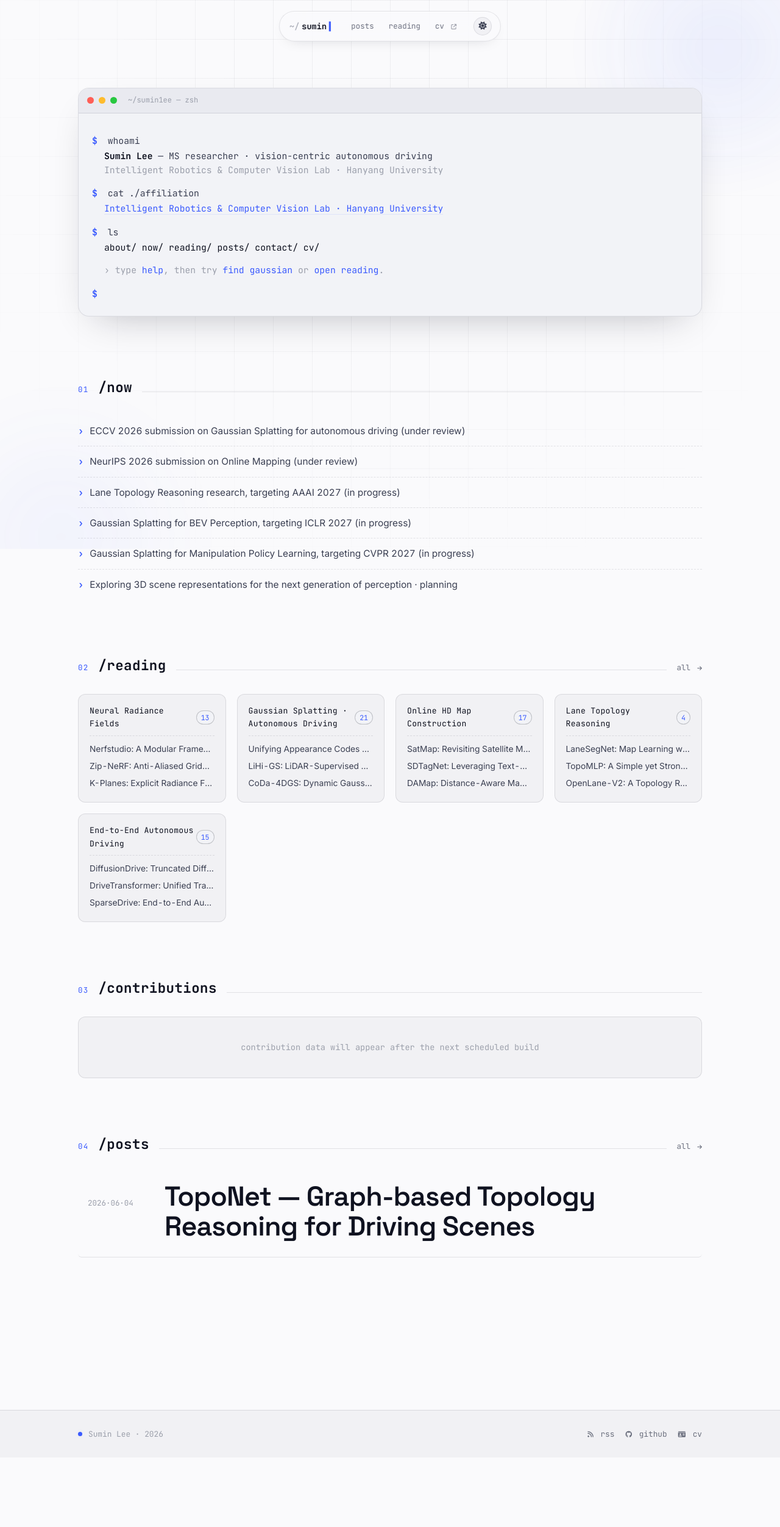
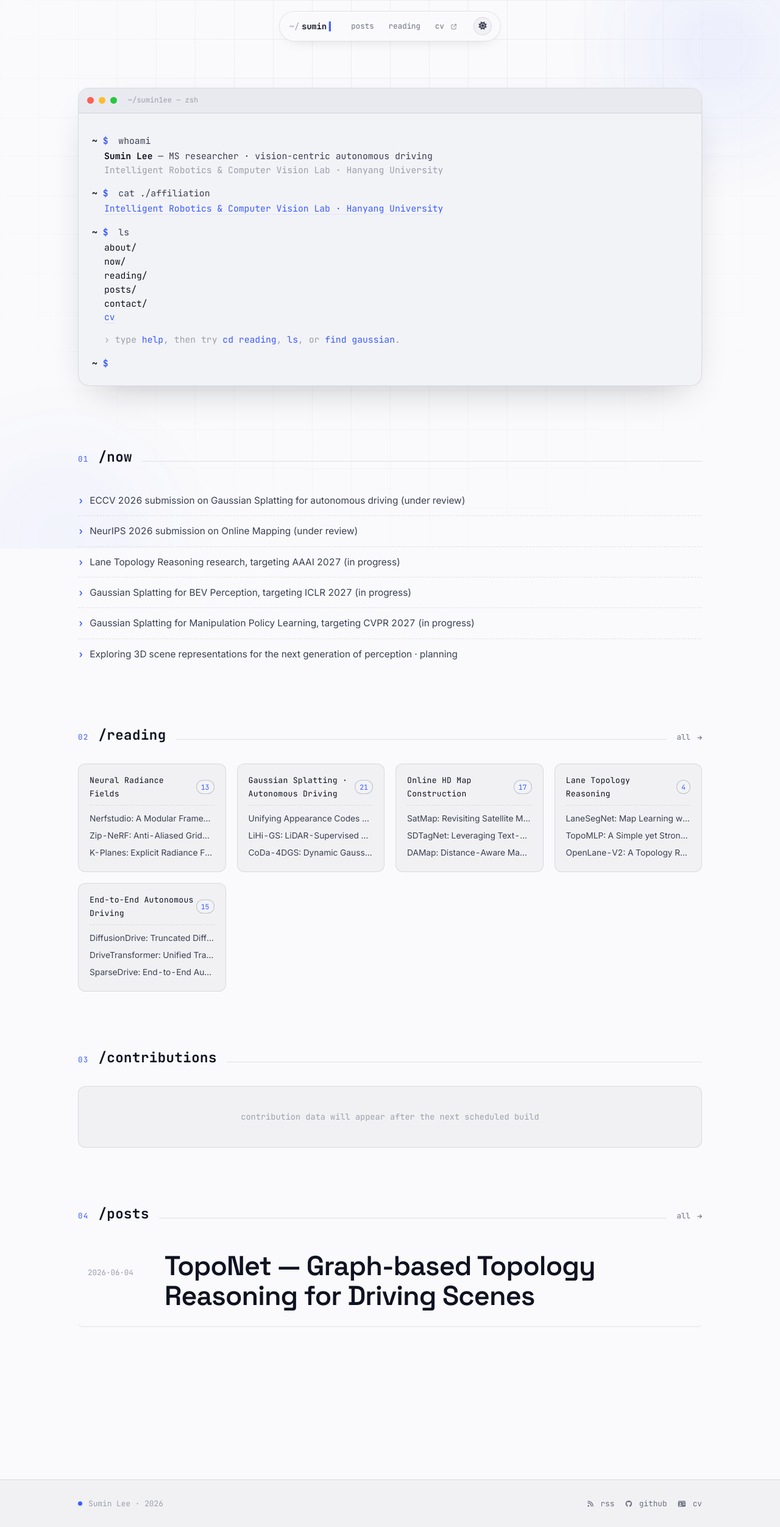
Before and after one commit to sumin1ee/sumin1ee.github.io, a Jekyll site: the page built from index.html, in a window 1280 px wide. Shown: the whole page at 61% size. Built offline with Jekyll 4.4.1, drawn with Linux system fonts in a browser that asks for light colours; the list of posts is cut into pages by our own code; before the commit the page ends 2390 px from its top, so only the background shows below that; part of the change alters nothing that is shown.

Commit message:
Terminal: cd/ls virtual filesystem, blinking caret, idempotent theme
- Shell-like prompt starting at ~/, with cd to navigate a 2-level virtual
  tree (reading/<group>/, posts/), pwd/ls reflect cwd, Tab completes dirs
- Caret actually blinks at the input via a JS-toggled .is-blinking class
- theme dark|light is idempotent ("already in X mode")

Co-Authored-By: Claude Opus 4.8 (1M context) <noreply@anthropic.com>

```diff
--- a/_layouts/home.html
+++ b/_layouts/home.html
@@ -13,7 +13,7 @@ layout: default
         <!-- intro lines populated by terminal.js -->
         <div id="term-history"></div>
         <div class="term-input-line">
-          <span class="term-prompt">$</span>
+          <span class="term-prompt"><span class="term-cwd" id="term-cwd">~</span> $</span>
           <span class="term-input-wrap">
             <input
               id="term-input"
--- a/assets/css/main.scss
+++ b/assets/css/main.scss
@@ -348,6 +348,8 @@ th { color: var(--ink-0); font-weight: 600; }
 .term-line { margin: 10px 0 0; color: var(--ink-1); }
 .term-out { margin: 2px 0 14px; padding-left: 20px; color: var(--ink-1); }
 .term-prompt { color: var(--accent); margin-right: 8px; font-weight: 700; }
+/* the ~/path segment of the prompt, shell-style */
+.term-cwd { color: var(--ink-0); font-weight: 600; }
 .term-name { color: var(--ink-0); font-weight: 600; }
 .term-out a { color: var(--accent); }
 .term-out a:hover { color: var(--accent-hover); }
--- a/assets/js/terminal.js
+++ b/assets/js/terminal.js
@@ -10,7 +10,19 @@
   const input   = document.getElementById('term-input');
   const caret   = document.getElementById('term-caret');
   const mirror  = document.getElementById('term-mirror');
+  const cwdEl   = document.getElementById('term-cwd');
   if (!body || !input) return;
+
+  // ---- Virtual filesystem & current directory ----------------------------
+  // cwd is the path below home (~), e.g. [] = ~, ['reading'] = ~/reading,
+  // ['reading','nerf'] = ~/reading/nerf. The tree is derived from INDEX in
+  // listDir()/resolveDir() once the site index has loaded.
+  let cwd = [];
+
+  const homePath = () => '~' + (cwd.length ? '/' + cwd.join('/') : '');
+
+  // Sync both the live input prompt and (re)used by writePrompt().
+  const syncPrompt = () => { if (cwdEl) cwdEl.textContent = homePath(); };
 
   // Position the block caret right after the text the user has typed so it
   // blinks where they're editing, not at the far right of the line.
@@ -33,10 +45,13 @@
       '&':'&amp;','<':'&lt;','>':'&gt;','"':'&quot;',"'":'&#39;'
     }[c]));
 
-  const writePrompt = (cmd) => {
+  // Echo a command with the prompt that was active when it ran. Pass an
+  // explicit `at` path for intro lines (which run before cwd moves).
+  const writePrompt = (cmd, at) => {
     const line = document.createElement('p');
     line.className = 'term-line';
-    line.innerHTML = `<span class="term-prompt">$</span> ${escapeHtml(cmd)}`;
+    const where = at == null ? homePath() : at;
+    line.innerHTML = `<span class="term-prompt"><span class="term-cwd">${escapeHtml(where)}</span> $</span> ${escapeHtml(cmd)}`;
     history.appendChild(line);
   };
 
@@ -57,6 +72,80 @@
 
   const clear = () => { history.innerHTML = ''; };
 
+  // ------------------------------ filesystem -----------------------------
+  // Top-level directories under ~ (cv is an external link, not a dir).
+  const TOP_DIRS = ['about', 'now', 'reading', 'posts', 'contact'];
+
+  // List the entries at a given path (array form). Returns
+  // { dirs: [...], files: [{name, url, external}] } or null if the path is
+  // not a real directory.
+  function listDir(path) {
+    if (!INDEX) return null;
+
+    // ~  →  top-level dirs
+    if (path.length === 0) {
+      return { dirs: TOP_DIRS.slice(), files: [{ name: 'cv', url: INDEX.site.author.cv, external: true }] };
+    }
+
+    const head = path[0];
+
+    if (head === 'reading') {
+      const groups = INDEX.reading || [];
+      // ~/reading  →  one dir per group id
+      if (path.length === 1) {
+        const ids = [];
+        const seen = {};
+        groups.forEach((r) => { if (!seen[r.group]) { seen[r.group] = 1; ids.push(r.group); } });
+        return { dirs: ids, files: [] };
+      }
+      // ~/reading/<group>  →  the papers in that group as files
+      if (path.length === 2) {
+        const g = path[1];
+        const items = groups.filter((r) => r.group === g);
+        if (items.length === 0) return null;
+        return { dirs: [], files: items.map((r) => ({ name: r.title, url: r.url, external: true })) };
+      }
+      return null;
+    }
+
+    if (head === 'posts') {
+      if (path.length === 1) {
+        return { dirs: [], files: (INDEX.posts || []).map((p) => ({ name: p.title, url: p.url })) };
+      }
+      return null;
+    }
+
+    // about / now / contact are leaf dirs whose `cat` text is their listing.
+    if (path.length === 1 && (head === 'about' || head === 'now' || head === 'contact')) {
+      return { dirs: [], files: [], leaf: head };
+    }
+
+    return null;
+  }
+
+  // Resolve a `cd` target (relative to cwd) into a new path array, or null
+  // if it isn't a directory. Supports ., .., ~, /, and nested a/b segments.
+  function resolveDir(arg) {
+    let path;
+    let rest;
+    const a = arg.trim();
+
+    if (a === '' || a === '~' || a === '/') return [];
+    if (a.startsWith('~/')) { path = []; rest = a.slice(2); }
+    else if (a.startsWith('/')) { path = []; rest = a.slice(1); }
+    else { path = cwd.slice(); rest = a; }
+
+    const segs = rest.split('/').filter((s) => s.length > 0);
+    for (const seg of segs) {
+      if (seg === '.') continue;
+      if (seg === '..') { path.pop(); continue; }
+      const here = listDir(path);
+      if (!here || here.dirs.indexOf(seg) === -1) return null;
+      path.push(seg);
+    }
+    return path;
+  }
+
   // ------------------------------ commands -------------------------------
   const commands = {
     help: () => {
@@ -64,7 +153,8 @@
         ['help',           'show this help'],
         ['whoami',         'who runs this place'],
         ['pwd',            'print working directory'],
-        ['ls',             'list site sections'],
+        ['ls [dir]',       'list the current (or given) directory'],
+        ['cd <dir>',       'change directory — try cd reading, cd .., cd ~'],
         ['cat <file>',     'read a section: about, contact, now, affiliation'],
         ['find <pattern>', 'search posts + reading list (case-insensitive substring)'],
         ['git log',        'commit log of my research life'],
@@ -85,11 +175,46 @@
       `<span class="t-strong">${INDEX.site.author.name}</span> — MS researcher · vision-centric autonomous driving<br>` +
       `<span class="t-dim">${INDEX.site.author.affiliation}</span>`,
 
-    pwd: () => '/home/sumin1ee',
+    pwd: () => '/home/sumin1ee' + (cwd.length ? '/' + cwd.join('/') : ''),
 
-    ls: () => {
-      const items = ['about', 'now', 'reading', 'posts', 'contact', 'cv'];
-      return items.map((i) => `<span class="t-dir">${i}/</span>`).join('  ');
+    cd: (arg) => {
+      const target = (arg || '').trim();
+      const next = resolveDir(target);
+      if (next === null) {
+        return `<span class="t-err">cd: ${escapeHtml(target)}: No such directory</span>`;
+      }
+      // A leaf like ~/about has no children to enter — cat it instead.
+      const here = listDir(next);
+      if (here && here.leaf) {
+        return `<span class="t-dim">${escapeHtml('~/' + next.join('/'))} is a leaf — try </span>` +
+               `<span class="t-cmd">cat ${escapeHtml(here.leaf)}</span>`;
+      }
+      cwd = next;
+      syncPrompt();
+      return '';
+    },
+
+    ls: (arg) => {
+      // ls with an argument lists that dir without moving into it.
+      const path = arg && arg.trim() ? resolveDir(arg) : cwd;
+      if (path === null) {
+        return `<span class="t-err">ls: ${escapeHtml(arg.trim())}: No such directory</span>`;
+      }
+      const d = listDir(path);
+      if (!d) return `<span class="t-err">ls: cannot access that path</span>`;
+      if (d.leaf) {
+        return `<span class="t-dim">(leaf — </span><span class="t-cmd">cat ${escapeHtml(d.leaf)}</span><span class="t-dim">)</span>`;
+      }
+      const dirs = d.dirs.map((n) => `<span class="t-dir">${escapeHtml(n)}/</span>`);
+      const files = d.files.map((f) =>
+        f.external
+          ? `<a href="${f.url}" target="_blank" rel="noopener">${escapeHtml(f.name)}</a>`
+          : `<a href="${f.url}">${escapeHtml(f.name)}</a>`
+      );
+      const all = dirs.concat(files);
+      if (all.length === 0) return `<span class="t-dim">(empty)</span>`;
+      // Papers/posts can be long titles — one per line; short dir lists inline.
+      return d.files.length > 0 ? all.join('<br>') : all.join('  ');
     },
 
     cat: (arg) => {
@@ -316,7 +441,7 @@
       const all = Array.from(new Set(COMMAND_NAMES())).sort();
       // On an empty line, only advertise the documented commands (skip the
       // easter eggs); when there's a prefix, complete against everything.
-      const documented = ['help', 'whoami', 'pwd', 'ls', 'cat', 'find', 'git', 'open', 'theme', 'clear', 'date'];
+      const documented = ['help', 'whoami', 'pwd', 'ls', 'cd', 'cat', 'find', 'git', 'open', 'theme', 'clear', 'date'];
       const pool = frag === '' ? documented.slice().sort() : all;
       const cands = frag === '' ? pool : pool.filter((n) => n.startsWith(frag));
       return { candidates: cands, replaceFrom: lead.length, isCommand: true };
@@ -325,11 +450,29 @@
     // Completing an argument. The command is parts[0]; the fragment is the
     // last token (which is '' if the input ends with a space).
     const name = parts[0].toLowerCase();
-    const pool = ARG_CANDIDATES[name];
+    const endsWithSpace = /\s$/.test(value);
+    const frag = endsWithSpace ? '' : parts[parts.length - 1].toLowerCase();
+
+    // cd / ls complete against the directories under the current dir (or under
+    // the parent of a partially-typed `a/b` path).
+    let pool;
+    if (name === 'cd' || name === 'ls') {
+      const slash = frag.lastIndexOf('/');
+      const dirPrefix = slash === -1 ? '' : frag.slice(0, slash + 1); // keep trailing /
+      const base = slash === -1 ? frag : frag.slice(slash + 1);
+      const at = dirPrefix ? resolveDir(dirPrefix) : cwd;
+      const here = at ? listDir(at) : null;
+      const dirs = here ? here.dirs.slice() : [];
+      const matched = base === '' ? dirs : dirs.filter((d) => d.toLowerCase().startsWith(base));
+      // Re-attach the dirPrefix so completion fills the full token.
+      const cands = matched.map((d) => dirPrefix + d).sort();
+      const replaceFrom = endsWithSpace ? value.length : value.length - frag.length;
+      return { candidates: cands, replaceFrom };
+    }
+
+    pool = ARG_CANDIDATES[name];
     if (!pool) return { candidates: [], replaceFrom: value.length };
 
-    const endsWithSpace = /\s$/.test(value);
-    const frag = endsWithSpace ? '' : parts[parts.length - 1].toLowerCase();
     const cands = frag === '' ? pool.slice() : pool.filter((c) => c.startsWith(frag));
     // Where the fragment begins in the original string.
     const replaceFrom = endsWithSpace ? value.length : value.length - frag.length;
@@ -390,7 +533,7 @@
       { type: 'out', html: commands.cat('affiliation') },
       { type: 'cmd', text: 'ls' },
       { type: 'out', html: commands.ls() },
-      { type: 'tip', text: 'type <span class="t-cmd">help</span>, then try <span class="t-cmd">find gaussian</span> or <span class="t-cmd">open reading</span>.' },
+      { type: 'tip', text: 'type <span class="t-cmd">help</span>, then try <span class="t-cmd">cd reading</span>, <span class="t-cmd">ls</span>, or <span class="t-cmd">find gaussian</span>.' },
     ];
     let i = 0;
     const tick = () => {
@@ -406,6 +549,7 @@
   }
 
   // ------------------------------ wiring ---------------------------------
+  syncPrompt();
   fetch('/assets/data/index.json')
     .then((r) => r.json())
     .then((data) => {
```
